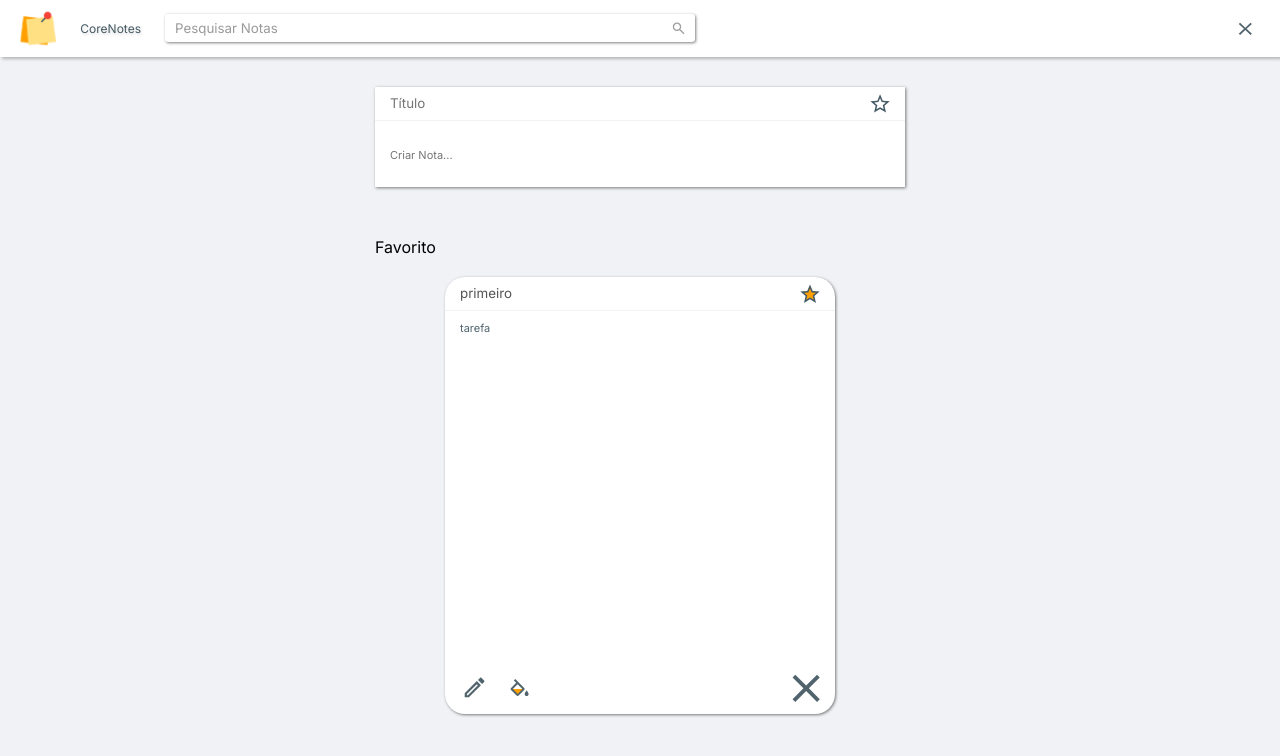
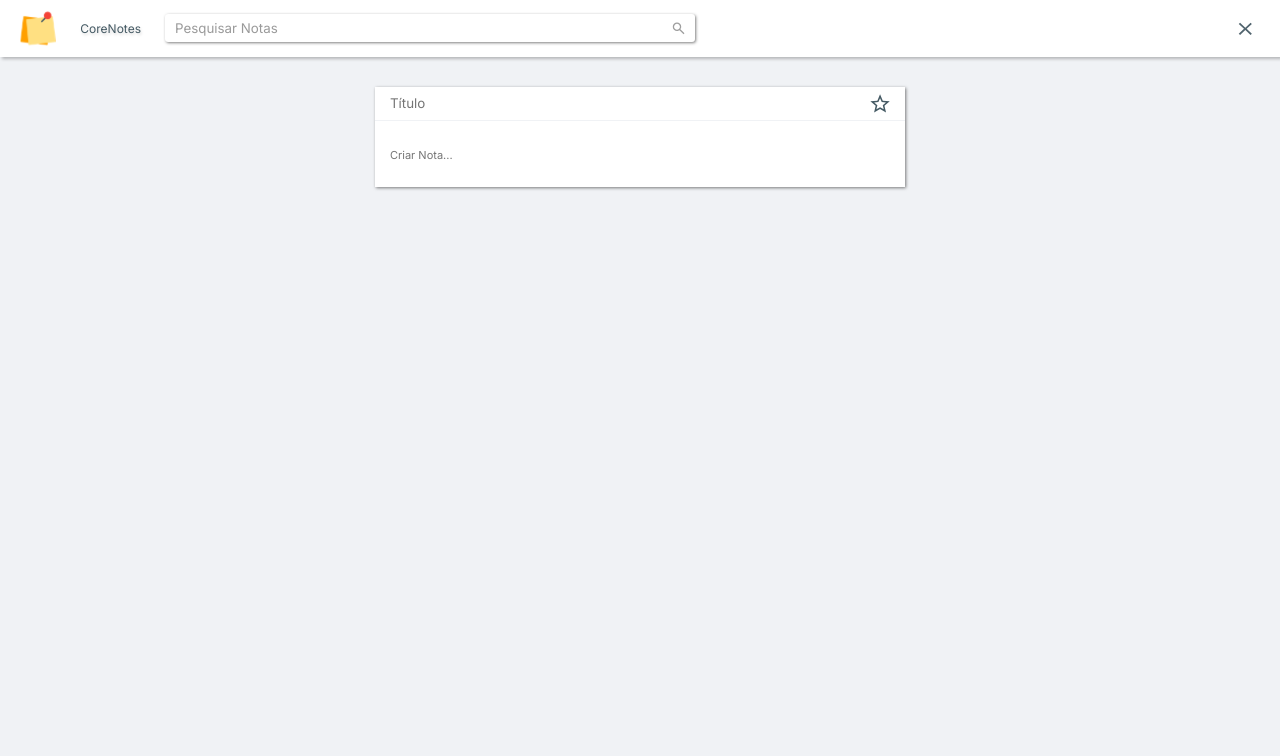
Before and after one commit to luisgustavofaria/todoListViteTs, a React (Vite) app: page / in a window 1280 px wide. Shown: the top 756 px of the page. Built offline with nearby package versions, Linux system fonts and the light colour scheme.

Commit message:
color salvo no array todoList

```diff
--- a/src/App.tsx
+++ b/src/App.tsx
@@ -23,13 +23,13 @@ export interface ITodoList {
 
 export function App() {
   const [todoList, setTodoList] = useState<ITodoList[]>([
-    {
-      id: uuidv4(),
-      title: 'primeiro',
-      description: 'tarefa',
-      isFavorited: true,
-      color: 'red',
-    },
+    // {
+    //   id: uuidv4(),
+    //   title: 'primeiro',
+    //   description: 'tarefa',
+    //   isFavorited: true,
+    //   color: '',
+    // },
   ]);
 
   useEffect(() => {
@@ -46,7 +46,7 @@ export function App() {
       title: newTitle,
       description: newDescription,
       isFavorited: isFavorited,
-      color: 'red',
+      color: 'white',
     };
     setTodoList((oldstate) => [...oldstate, data]); //usar esse codigo para operaçoes assincronas
     // setTodoList([...todoList, data]); esse codigo tbm funciona mas pode dar erro.
@@ -110,8 +110,23 @@ export function App() {
     // console.log(todoList);
   }
 
-  function editBackgroundColorDiv(colorID: string) {
-    console.log(colorID);
+  function editBackgroundColorDiv(todoID: string, colorID: string) {
+    // const newTodoList = todoList.map((todo) => {
+    //   if (todo.id === todoID) {
+    //     return {
+    //       ...todo,
+    //       color: colorID,
+    //     };
+    //   }
+    //   return todo;
+    // });
+    // setTodoList(newTodoList);
+
+    setTodoList((oldstate) =>
+      oldstate.map((todo) =>
+        todo.id === todoID ? { ...todo, color: colorID } : todo
+      )
+    );
   }
 
   function deleteTodo(todoID: string) {
```
